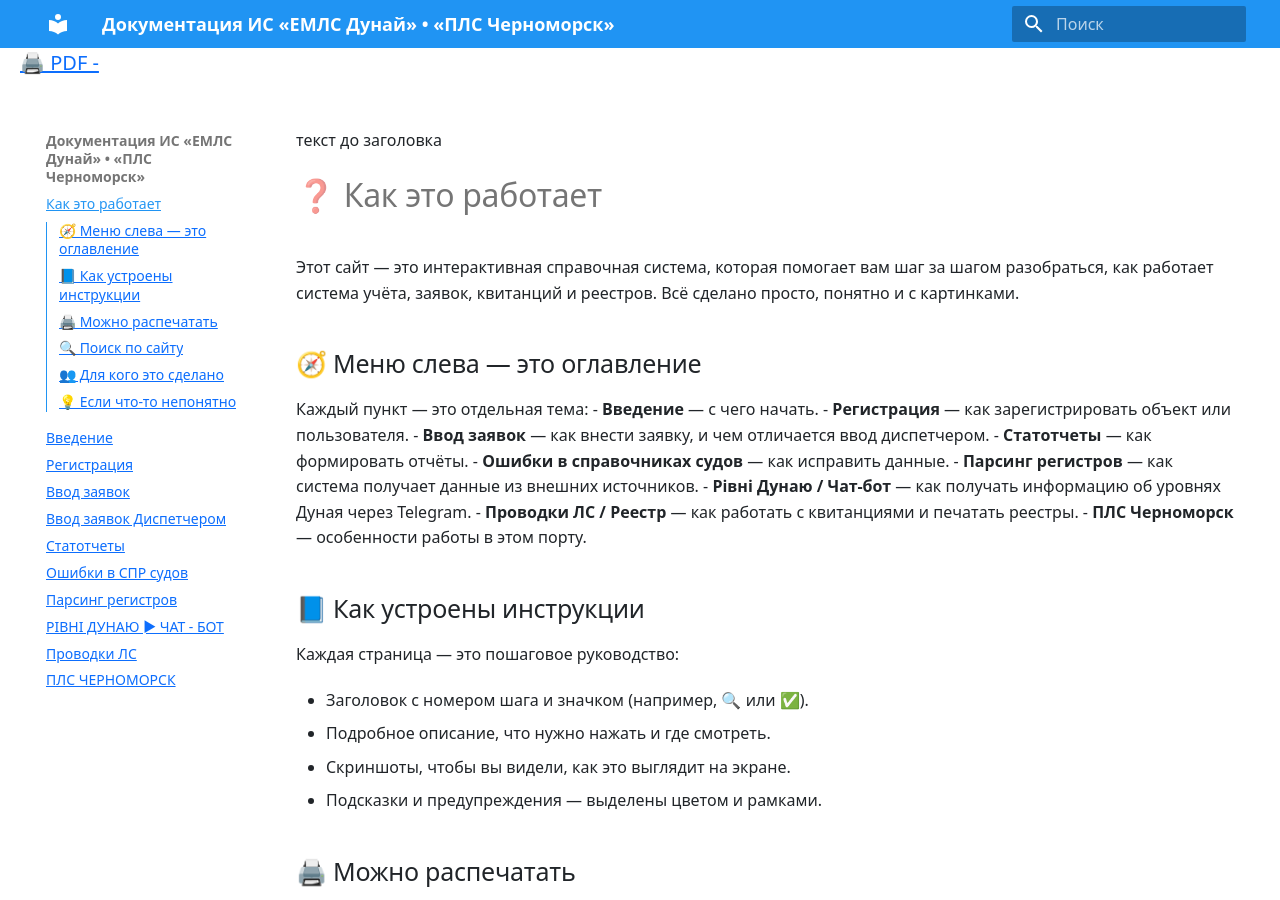
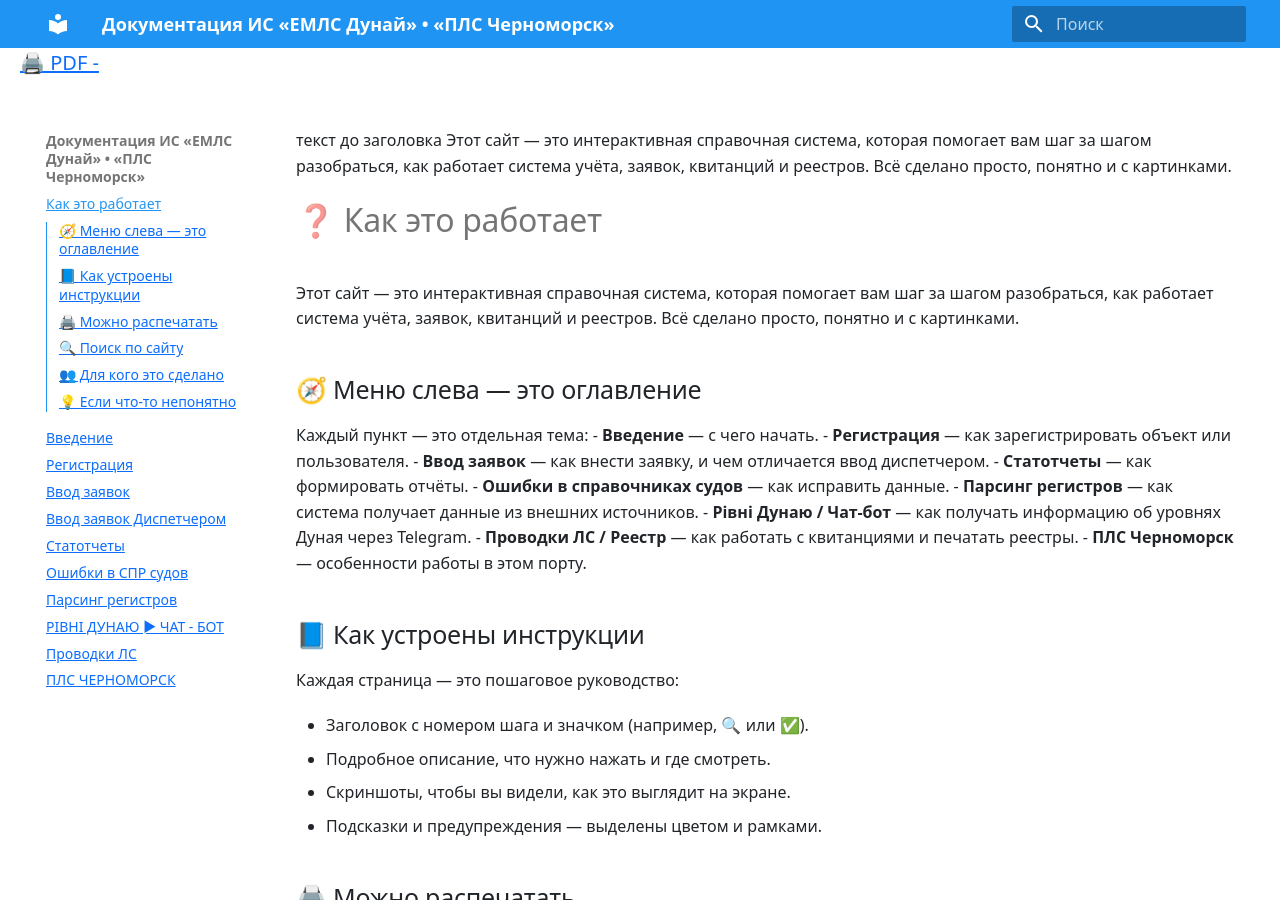
Before and after one commit to vvxsoni/Danube_help, an MkDocs documentation site: the page built from docs/how_it_works.md, in a window 1280 px wide and 900 px high. Built offline with MkDocs 1.6.1 and Material for MkDocs 9.7.7, drawn with Linux system fonts in a browser that asks for light colours.

Commit message:
<span style="display:none;">&nbsp;</span>

```diff
--- a/docs/how_it_works.md
+++ b/docs/how_it_works.md
@@ -1,5 +1,9 @@
 текст до заголовка
+Этот сайт — это интерактивная справочная система, которая помогает вам шаг за шагом разобраться, как работает система учёта, заявок, квитанций и реестров. Всё сделано просто, понятно и с картинками.
+
+
 # ❓ Как это работает
+<span style="display:none;">&nbsp;</span>
 Этот сайт — это интерактивная справочная система, которая помогает вам шаг за шагом разобраться, как работает система учёта, заявок, квитанций и реестров. Всё сделано просто, понятно и с картинками.
 ## 🧭 Меню слева — это оглавление
 Каждый пункт — это отдельная тема:
```
